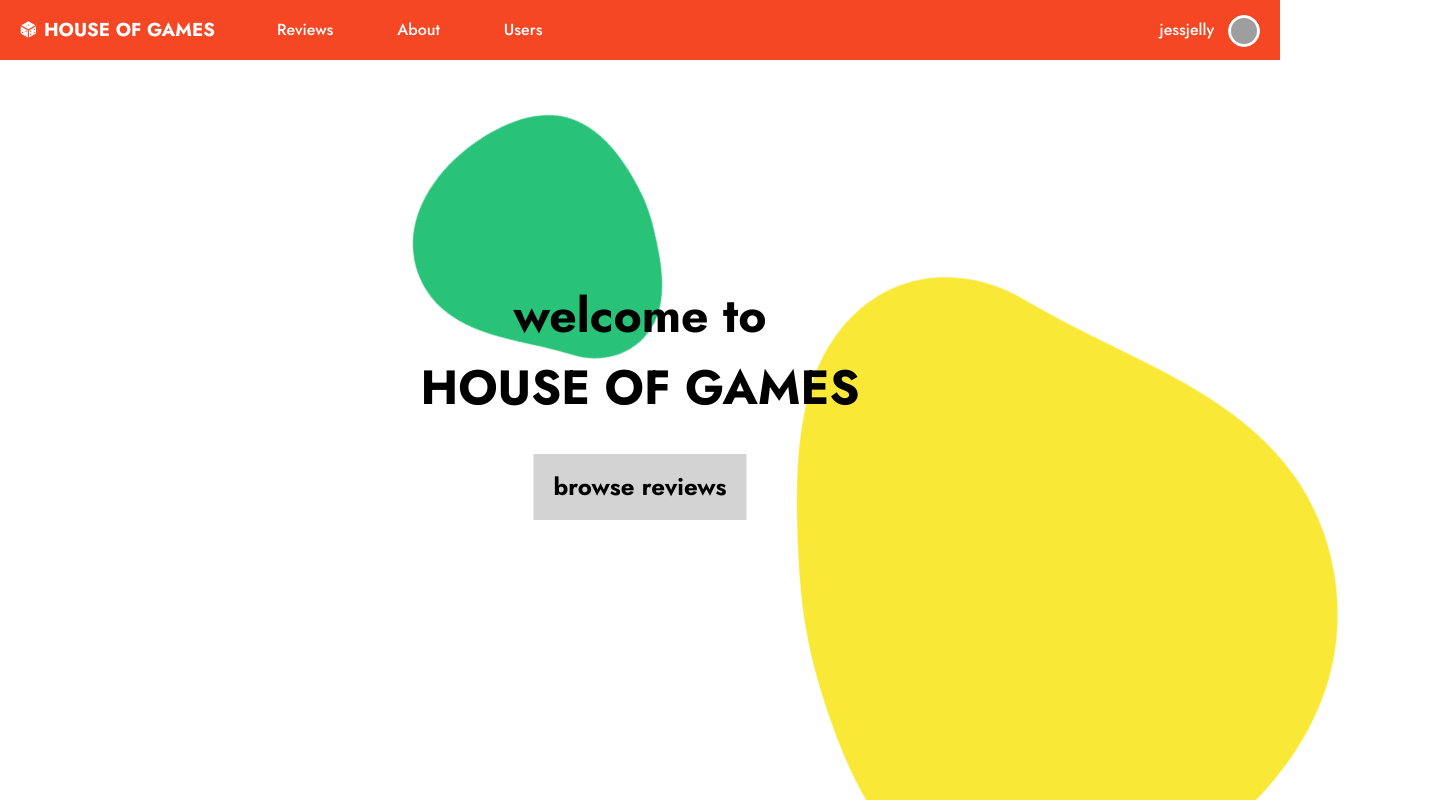
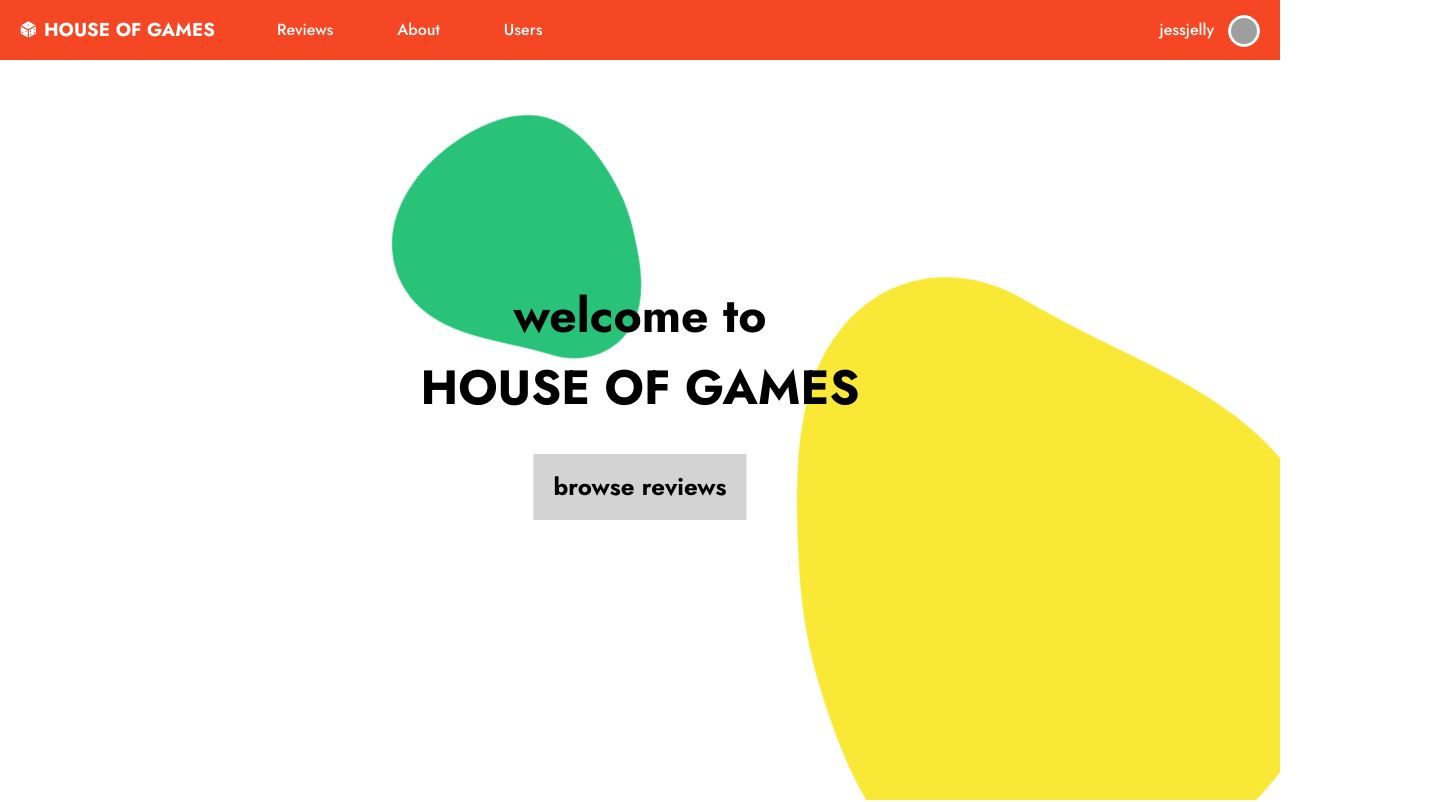
Before and after one commit to PeterM24/Front-End-Project, a React (Create React App) app: page / in a window 1280 px wide. Shown: the top 802 px of the page, 1439 px wide, since content can reach past the window. Built offline with nearby package versions, Linux system fonts and the light colour scheme; grey boxes are pictures that could not be loaded.

Commit message:
solve issue with background blobs overflowing and causing an unwanted horizontal scroll

```diff
--- a/src/components/Background.tsx
+++ b/src/components/Background.tsx
@@ -1,6 +1,6 @@
 const Background = (): JSX.Element => {
   return (
-    <>
+    <div className="blobs-container">
       <div className="blob">
         <svg
           xmlnsXlink="http://www.w3.org/1999/xlink"
@@ -21,7 +21,7 @@ const Background = (): JSX.Element => {
           <path d="M156.4,339.5c31.8-2.5,59.4-26.8,80.2-48.5c28.3-29.5,40.5-47,56.1-85.1c14-34.3,20.7-75.6,2.3-111  c-18.1-34.8-55.7-58-90.4-72.3c-11.7-4.8-24.1-8.8-36.8-11.5l-0.9-0.9l-0.6,0.6c-27.7-5.8-56.6-6-82.4,3c-38.8,13.6-64,48.8-66.8,90.3c-3,43.9,17.8,88.3,33.7,128.8c5.3,13.5,10.4,27.1,14.9,40.9C77.5,309.9,111,343,156.4,339.5z" />
         </svg>
       </div>
-    </>
+    </div>
   );
 };
 
--- a/src/styles/App.css
+++ b/src/styles/App.css
@@ -27,6 +27,11 @@ a:visited {
     background-image: url(img/background-desktop.jpg)
   }
 } */
+
+body, html {
+  width: 100vh;
+  max-width: 100%;
+}
 
 .App {
   justify-content: center;
@@ -67,13 +72,19 @@ a:visited {
   width: 60px;
 }
 
+.blobs-container {
+  width: 100vw;
+  height: 100vh;
+  position: absolute;
+  overflow: hidden;
+  z-index: -1;
+}
+
 .blob {
-  position: absolute;
   top: 0;
   left: 0;
   fill: #F9E836;
   width: 50vmax;
-  z-index: -1;
   animation: move-clockwise 20s ease-in-out infinite;
   transform-origin: 50% 50%;
 }
@@ -93,17 +104,16 @@ a:visited {
   left: 0;
   fill: #28C278;
   width: 20vmax;
-  z-index: -1;
   animation: move-counterclockwise 35s ease-in-out infinite;
   transform-origin: 80% 30%;
 }
 
 @keyframes move-counterclockwise {
   0%   { transform: scale(1)   translate(10px, -30px) rotate(0deg); }
-  38%  { transform: scale(0.8, 1) translate(80vw, 30vh) rotate(-160deg); }
-  40%  { transform: scale(0.8, 1) translate(80vw, 30vh) rotate(-160deg); }
-  78%  { transform: scale(1.3) translate(0vw, 50vh) rotate(-20deg); }
-  80%  { transform: scale(1.3) translate(0vw, 50vh) rotate(-20deg); }
+  38%  { transform: scale(0.8, 1) translate(75vw, 30vh) rotate(-160deg); }
+  40%  { transform: scale(0.8, 1) translate(75vw, 30vh) rotate(-160deg); }
+  78%  { transform: scale(1) translate(0vw, 50vh) rotate(-20deg); }
+  80%  { transform: scale(1) translate(0vw, 50vh) rotate(-20deg); }
   100% { transform: scale(1)   translate(10px, -30px) rotate(0deg); }
 }
 
```
